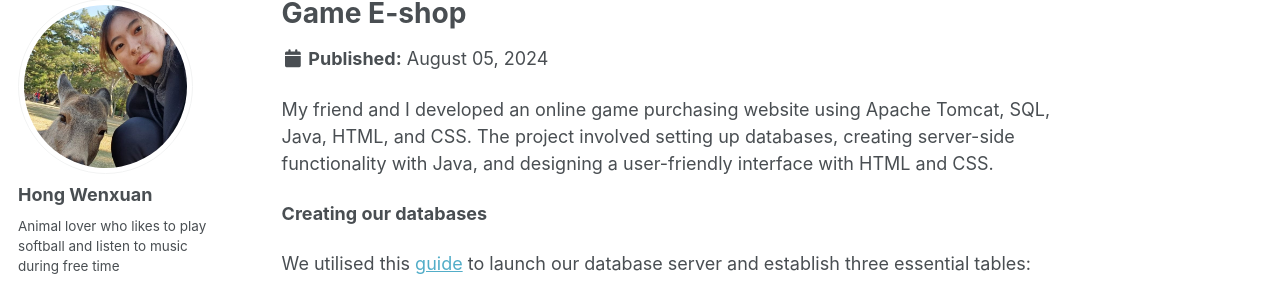
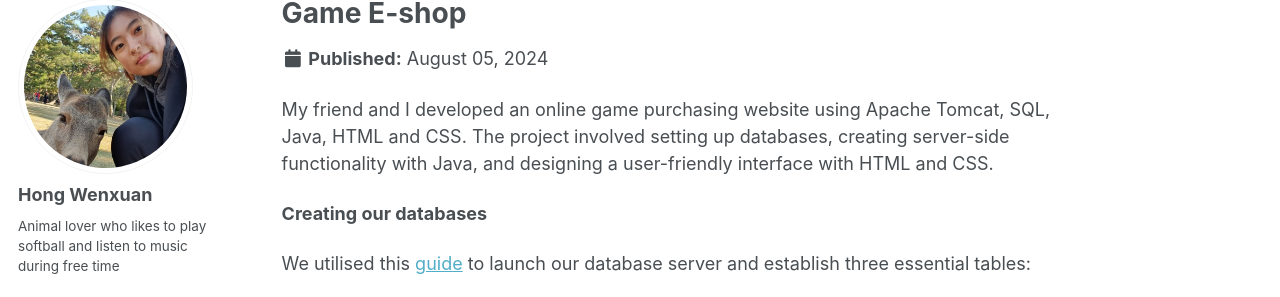
Before and after one commit to h-wenxuan/aboutme, a Jekyll site: the page built from _portfolio/gamingeshop.md, in a window 1280 px wide and 900 px high. Shown: the part 107-404 px from the top of the window. Built offline with Jekyll 4.4.1, drawn with Linux system fonts in a browser that asks for light colours.

```diff
--- a/_portfolio/gamingeshop.md
+++ b/_portfolio/gamingeshop.md
@@ -4,7 +4,7 @@ excerpt: "Created a gaming e-shop with both frontend and backend features <br/><
 collection: portfolio
 ---
 
-My friend and I developed an online game purchasing website using Apache Tomcat, SQL, Java, HTML, and CSS. The project involved setting up databases, creating server-side functionality with Java, and designing a user-friendly interface with HTML and CSS.
+My friend and I developed an online game purchasing website using Apache Tomcat, SQL, Java, HTML and CSS. The project involved setting up databases, creating server-side functionality with Java, and designing a user-friendly interface with HTML and CSS.
 
 **Creating our databases**
 
```
